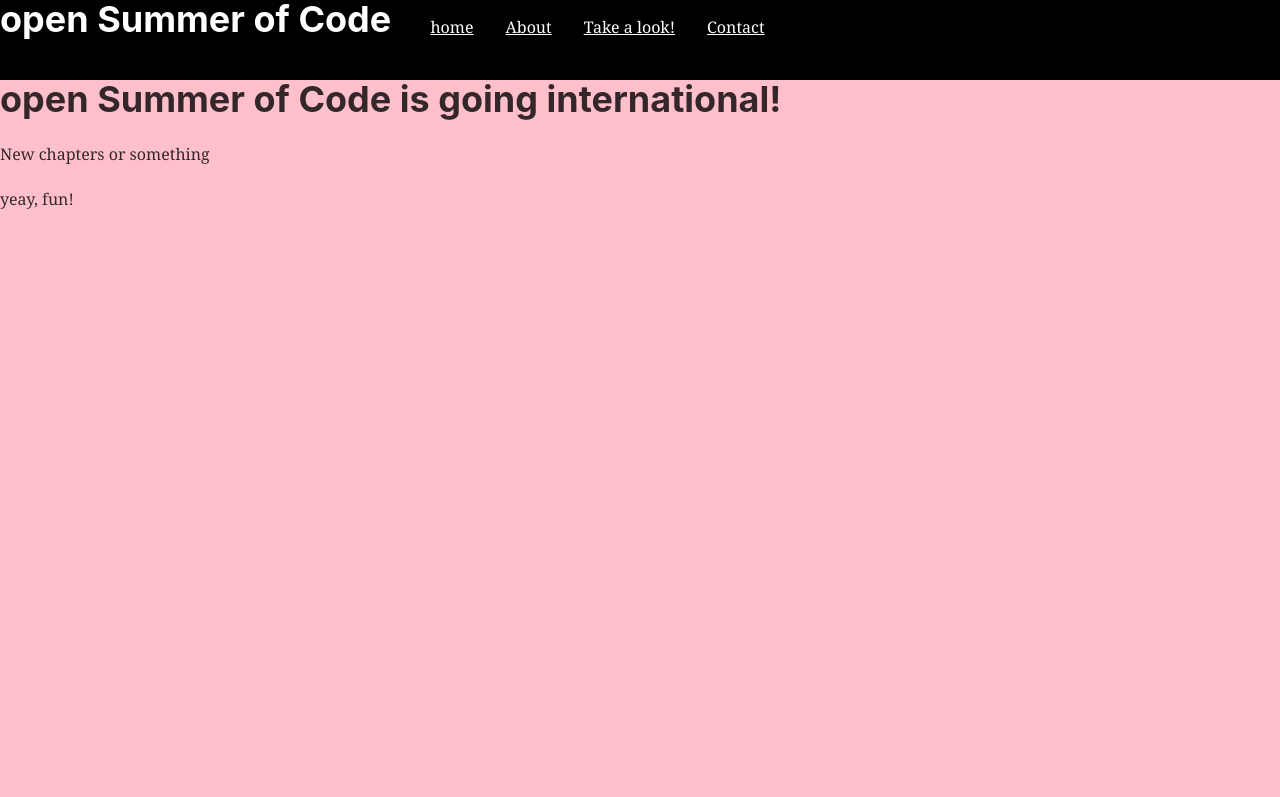
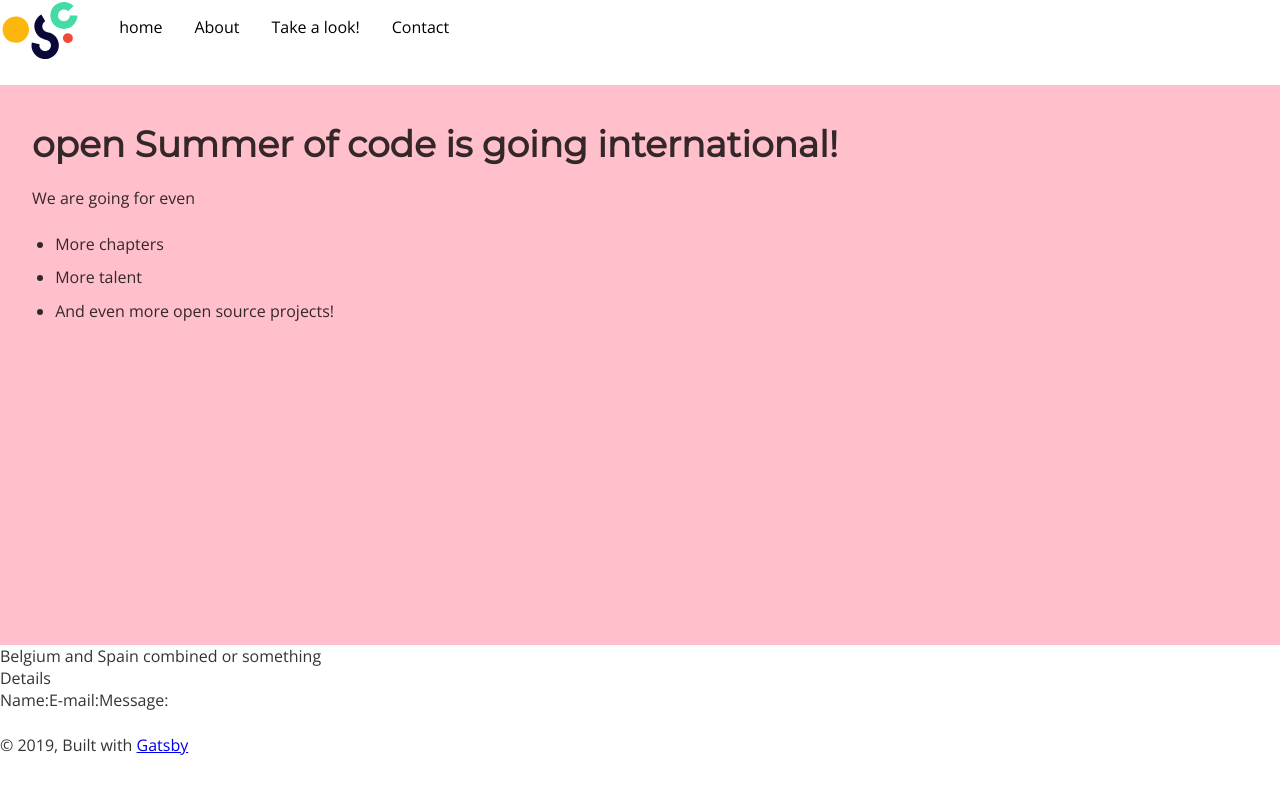
Before and after one commit to opensummerofcode/global-site, a Gatsby site in the folder gatsby-site/: page / in a window 1280 px wide. Shown: the top 797 px of the page. Built offline with nearby package versions, Linux system fonts and the light colour scheme; Gatsby itself is replaced by a stand-in of ours.

Commit message:
Fonts from Google

```diff
--- a/gatsby-site/gatsby-config.js
+++ b/gatsby-site/gatsby-config.js
@@ -22,7 +22,14 @@ module.exports = {
          }
           ]
   },
-  plugins: [
+  plugins: [ {
+    resolve: 'gatsby-plugin-web-font-loader',
+    options: {
+      google: {
+        families: ['Open Sans', 'Montserrat']
+      }
+    }
+  },
     `gatsby-plugin-react-helmet`,
     {
       resolve: `gatsby-source-filesystem`,
@@ -45,6 +52,8 @@ module.exports = {
         icon: `src/images/gatsby-icon.png`, // This path is relative to the root of the site.
       },
     },
+
+
     // this (optional) plugin enables Progressive Web App + Offline functionality
     // To learn more, visit: https://gatsby.dev/offline
     // `gatsby-plugin-offline`,
--- a/gatsby-site/package.json
+++ b/gatsby-site/package.json
@@ -16,6 +16,7 @@
     "gatsby-transformer-sharp": "^2.2.4",
     "prop-types": "^15.7.2",
     "react": "^16.8.6",
+    "react-bootstrap": "^1.0.0-beta.9",
     "react-dom": "^16.8.6",
     "react-helmet": "^5.2.1"
   },
--- a/gatsby-site/src/components/custom.css
+++ b/gatsby-site/src/components/custom.css
@@ -1,8 +1,18 @@
 .landingPage{
-    height: 90vh;
+    min-height: 70vh;
     background: pink;
+    padding: 5vh 2rem;
 }
 
 header {
-    background: #000;
+    background: #FFF;
 }
+
+.logo img {
+    width: 5rem;
+    display: block;
+}
+
+nav ul li a{
+    text-decoration: none;
+}
--- a/gatsby-site/src/components/header.js
+++ b/gatsby-site/src/components/header.js
@@ -1,7 +1,7 @@
 import { Link } from "gatsby"
 import PropTypes from "prop-types"
 import React from "react"
-
+import Logo from "../images/logo-osoc-color.svg"
 const Header = ({ siteTitle, menuLinks }) => (
   <header>
     <div
@@ -12,17 +12,14 @@ const Header = ({ siteTitle, menuLinks }) => (
 
       }}
     >
-      <h1 style={{ margin: 0 }}>
         <Link
           to="/"
-          style={{
-            color: `white`,
-            textDecoration: `none`,
-          }}
+          className="logo"
         >
-          {siteTitle}
+          <img src={Logo} alt="open summer of code logo, very abstract, fun but professional" / >
         </Link>
-      </h1>
+
+
       <div>
           <nav>
             <ul style={{ display: "flex", flex: 1 }}>
@@ -34,7 +31,7 @@ const Header = ({ siteTitle, menuLinks }) => (
                     padding: `1rem`,
                   }}
                 >
-                  <Link style={{ color: `white` }} to={link.link}>
+                  <Link style={{ color: `BLACK` }} to={link.link}>
                     {link.name}
                   </Link>
                 </li>
--- a/gatsby-site/src/components/layout.css
+++ b/gatsby-site/src/components/layout.css
@@ -65,9 +65,6 @@ h1 {
   margin: 0.67em 0;
 }
 
-header {
-  height: 10vh;
-}
 mark {
   background-color: #ff0;
   color: #000;
@@ -204,7 +201,7 @@ html {
 }
 body {
   color: hsla(0, 0%, 0%, 0.8);
-  font-family: georgia, serif;
+  font-family: "Open Sans", serif;
   font-weight: normal;
   word-wrap: break-word;
   font-kerning: normal;
@@ -234,8 +231,7 @@ h1 {
   padding-top: 0;
   margin-bottom: 1.45rem;
   color: inherit;
-  font-family: -apple-system, BlinkMacSystemFont, Segoe UI, Roboto, Oxygen,
-    Ubuntu, Cantarell, Fira Sans, Droid Sans, Helvetica Neue, sans-serif;
+  font-family: "Montserrat";
   font-weight: bold;
   text-rendering: optimizeLegibility;
   font-size: 2.25rem;
@@ -344,7 +340,6 @@ ul {
   padding-left: 0;
   padding-right: 0;
   padding-top: 0;
-  margin-bottom: 1.45rem;
   list-style-position: outside;
   list-style-image: none;
 }
--- a/gatsby-site/src/pages/index.js
+++ b/gatsby-site/src/pages/index.js
@@ -2,21 +2,41 @@ import React from "react"
 import { Link } from "gatsby"
 
 import Layout from "../components/layout"
-import Image from "../components/image"
 import SEO from "../components/seo"
+
 
 const IndexPage = () => (
   <Layout>
     <SEO title="Home" />
     <div className="landingPage">
-      <h1>open Summer of Code is going international!</h1>
-      <p>New chapters or something</p>
-      <p>yeay, fun!</p>
+      <h1>open Summer of code is going international!</h1>
+      <p>We are going for even</p>
+      <ul>
+        <li>
+          More chapters
+        </li>
+        <li>
+          More talent
+        </li>
+        <li>
+          And even more open source projects!
+        </li>
+      </ul>
     </div>
-    <div style={{ maxWidth: `300px`, marginBottom: `1.45rem` }}>
-      <Image />
+    <div className="numbers">
+      Belgium and Spain combined or something
     </div>
-    <Link to="/page-2/">Go to page 2</Link>
+    <div className="details">
+      Details
+    </div>
+    <div className="contactForm">
+      <form>
+        <label>Name:</label>
+        <label>E-mail:</label>
+        <label>Message:</label>
+      </form>
+
+    </div>
   </Layout>
 )
 
```
Also changed, not shown: gatsby-site/src/images/logo-osoc-color.svg (added).
